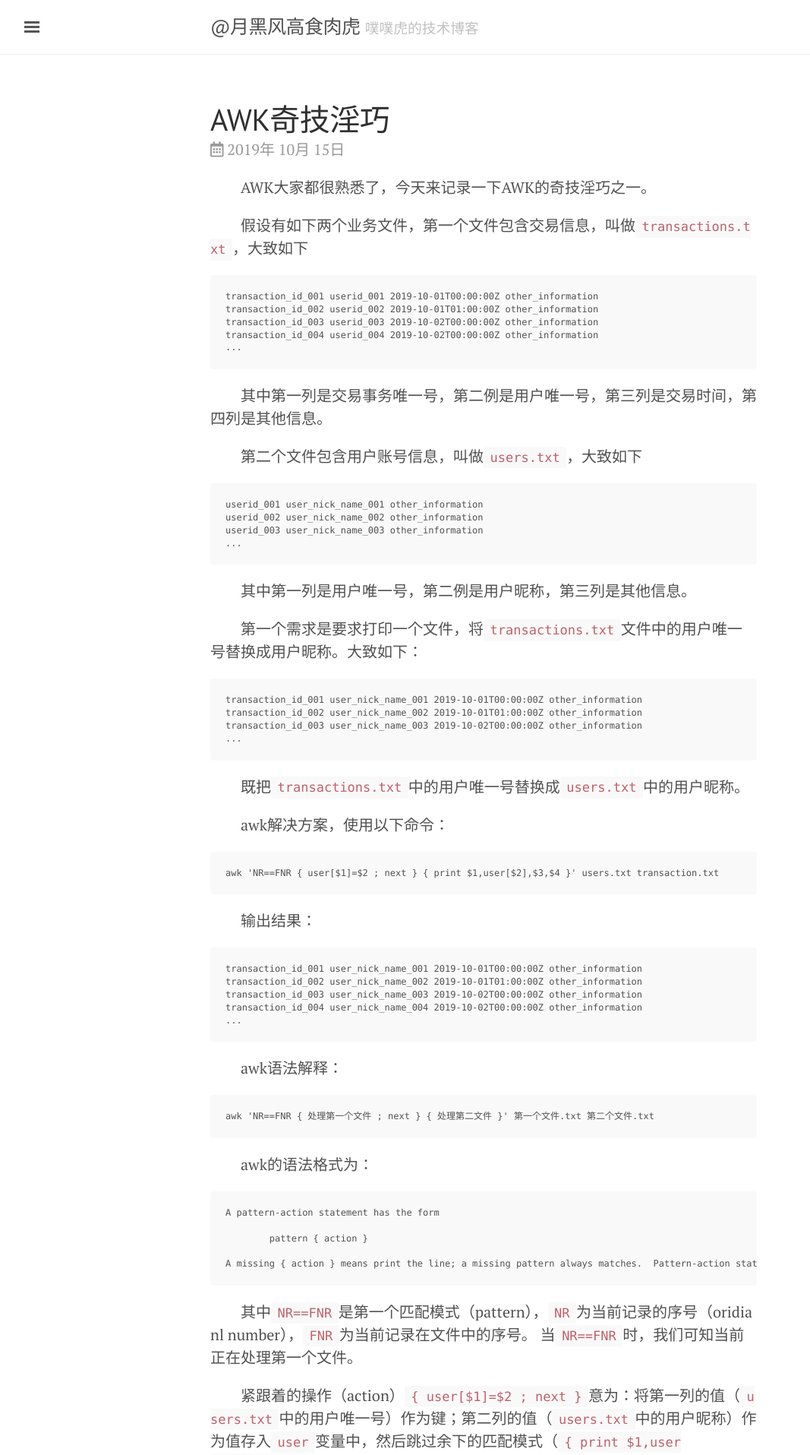
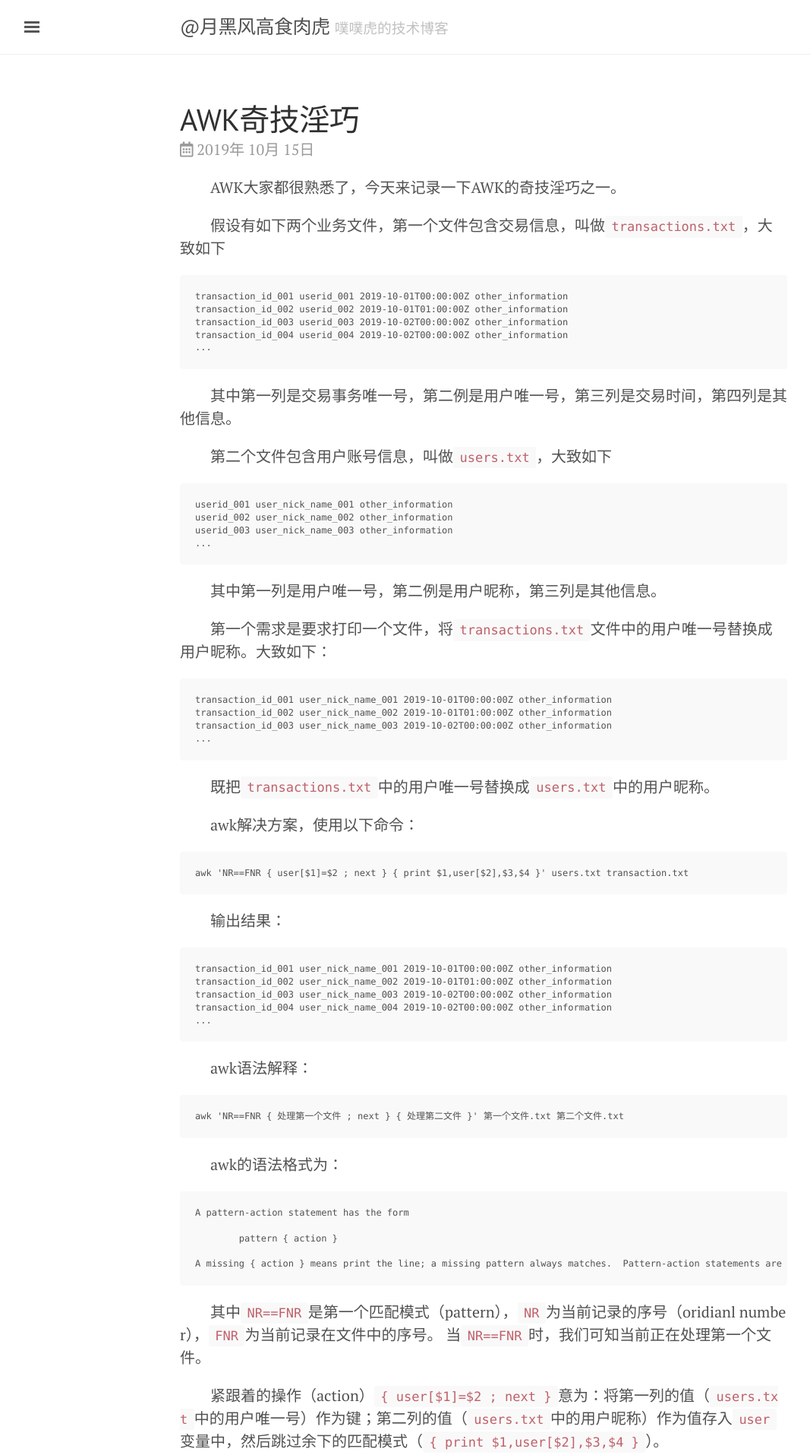
Before and after one commit to dewafer/dewafer.github.io, a Jekyll site: the page built from _posts/2019/2019-10-15-forking-trick-awk.md, in a window 1280 px wide. Shown: the top 1915 px of the page at 76% size, without its empty margins (3-1070 px from the left). Built offline with Jekyll 4.4.1, drawn with Linux system fonts in a browser that asks for light colours; nearby versions of some CDN libraries; some of the changed text lies outside the part shown.

Commit message:
2020 update

```diff
--- a/_layouts/post.html
+++ b/_layouts/post.html
@@ -8,13 +8,15 @@
   {{ content }}
 
   <div class="donate">
+    <p> - 完 - </p>
     <div>
       <div class="qr-code-box">
-        <small>微信打赏</small>
         <img class="wechat-qr-code" src="{{ site.baseurl }}/img/Wechatpay.jpeg" title="W微信打赏 Thanks for donation 感谢打赏" />
       </div>
+      <div>
+        <small>若本文对您有帮助，欢迎微信打赏，感谢您的鼓励。</small>
+      </div>
     </div>
-    <small>若本文对您有帮助，欢迎打赏，感谢您的鼓励。</small>
   </div>
 </div>
 
--- a/public/css/customized.css
+++ b/public/css/customized.css
@@ -11,6 +11,10 @@
   color: rgba(0, 0, 0, 0.5);
 }
 
+.donate p, .donate small {
+  text-indent: 0 !important;
+}
+
 .qr-code-box {
   display: inline-block;
   margin: 0 auto 0 auto;
@@ -19,6 +23,7 @@
 
 .qr-code-box img {
   max-width: 180px;
+  margin: 0 0;
 }
 
 .alipay-qr-code {
@@ -43,3 +48,17 @@
 word-wrap: normal;
 font-size: 0.6rem;
 }
+
+.container {
+  max-width: 28rem;
+}
+@media (min-width: 38em) {
+  .container {
+    max-width: 32rem;
+  }
+}
+@media (min-width: 56em) {
+  .container {
+    max-width: 42rem;
+  }
+}
```
Also changed, not shown: _posts/2020/2020-10-26-fisrt-update.md (added, +10 -0 lines), 1 other file.
